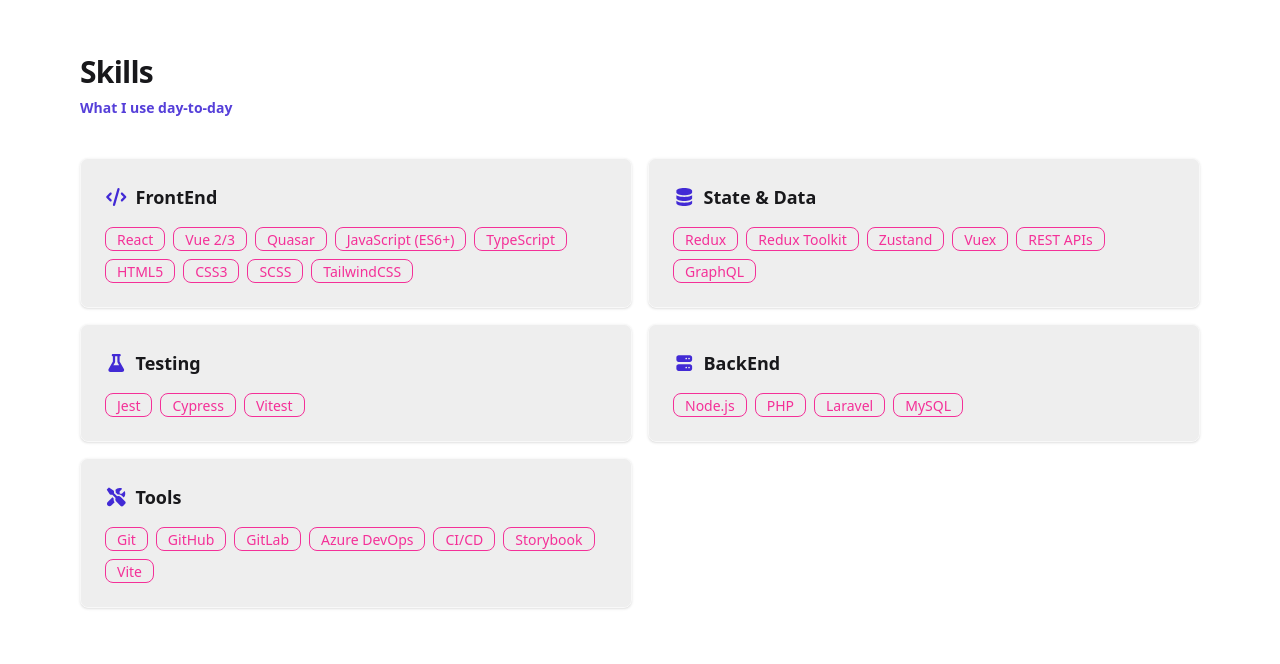
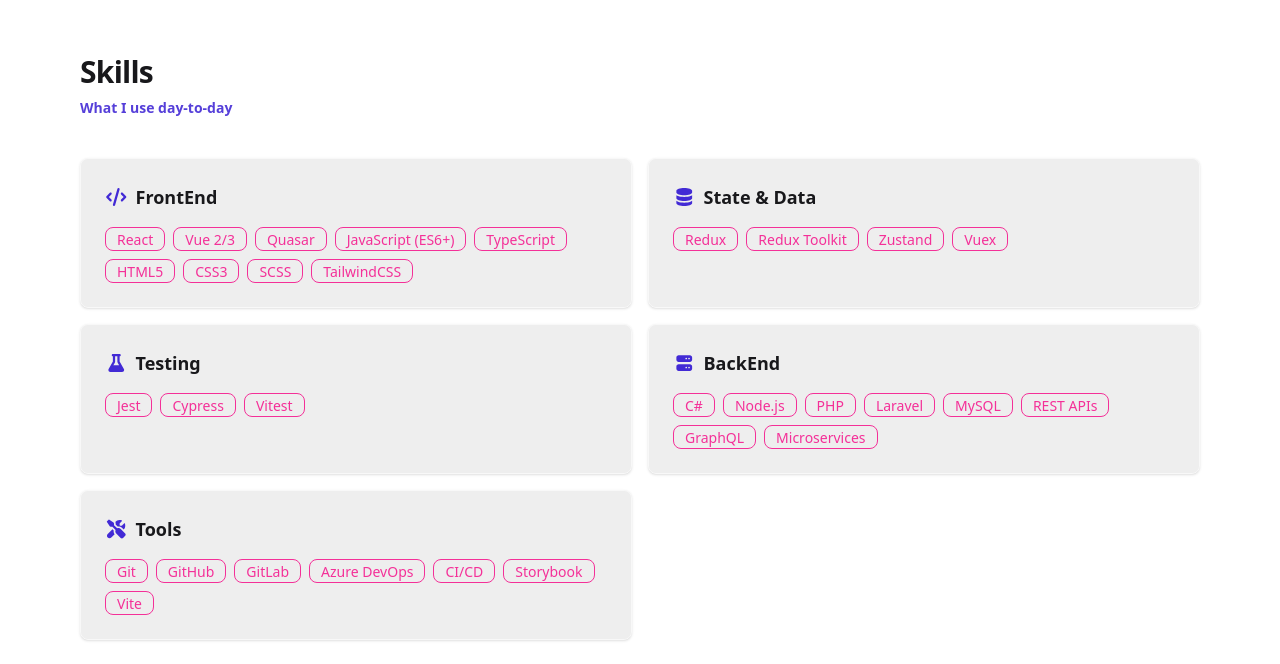
Before and after one commit to thanhtutdt96/my-porfolio, a React (Vite) app: page / in a window 1280 px wide. Shown: the part 701-1365 px from the top of the page. Built offline with nearby package versions, Linux system fonts and the light colour scheme.

Commit message:
fix: update code

```diff
--- a/src/data/resumeData.ts
+++ b/src/data/resumeData.ts
@@ -23,7 +23,7 @@ export const cv = {
     { label: "LinkedIn", href: "https://www.linkedin.com/in/tupham96" },
   ] satisfies CvLink[],
   summary:
-    "With 7+ years of experience building scalable, high-quality web applications. Passionate on code quality, maintainability, performance, and accessibility. Experienced in component libraries, micro-frontend architecture, CI/CD pipelines, and unit testing. Proven ability to leading team, driving technical decisions, mentor teammates, and deliver production-ready features for enterprise SaaS products.",
+    "Software Engineer with 7+ years of experience building scalable, high-quality web applications. Passionate on code quality, maintainability, performance, and accessibility. Experienced in component libraries, micro-frontend architecture, CI/CD pipelines, collaborating on backend systems, and working within microservice-based architecture. Proven ability to leading team, driving technical decisions, mentor teammates, and deliver production-ready features for enterprise SaaS products.",
   skills: {
     frontEnd: [
       "React",
@@ -36,16 +36,18 @@ export const cv = {
       "SCSS",
       "TailwindCSS",
     ],
-    stateAndData: [
-      "Redux",
-      "Redux Toolkit",
-      "Zustand",
-      "Vuex",
+    stateAndData: ["Redux", "Redux Toolkit", "Zustand", "Vuex"],
+    testing: ["Jest", "Cypress", "Vitest"],
+    backEnd: [
+      "C#",
+      "Node.js",
+      "PHP",
+      "Laravel",
+      "MySQL",
       "REST APIs",
       "GraphQL",
+      "Microservices",
     ],
-    testing: ["Jest", "Cypress", "Vitest"],
-    backEnd: ["Node.js", "PHP", "Laravel", "MySQL"],
     tools: [
       "Git",
       "GitHub",
```
Also changed, not shown: 1 other file (tests, documents, lock files or other folders).
